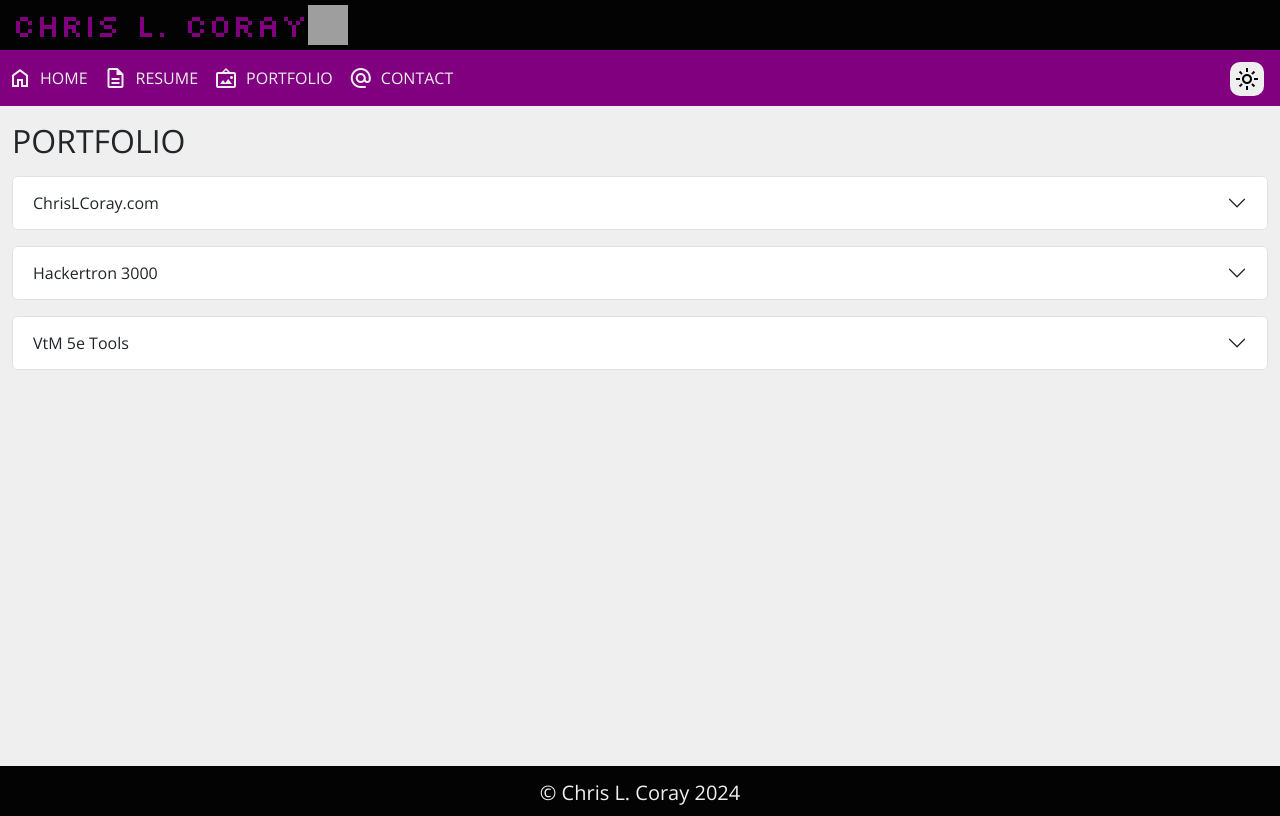
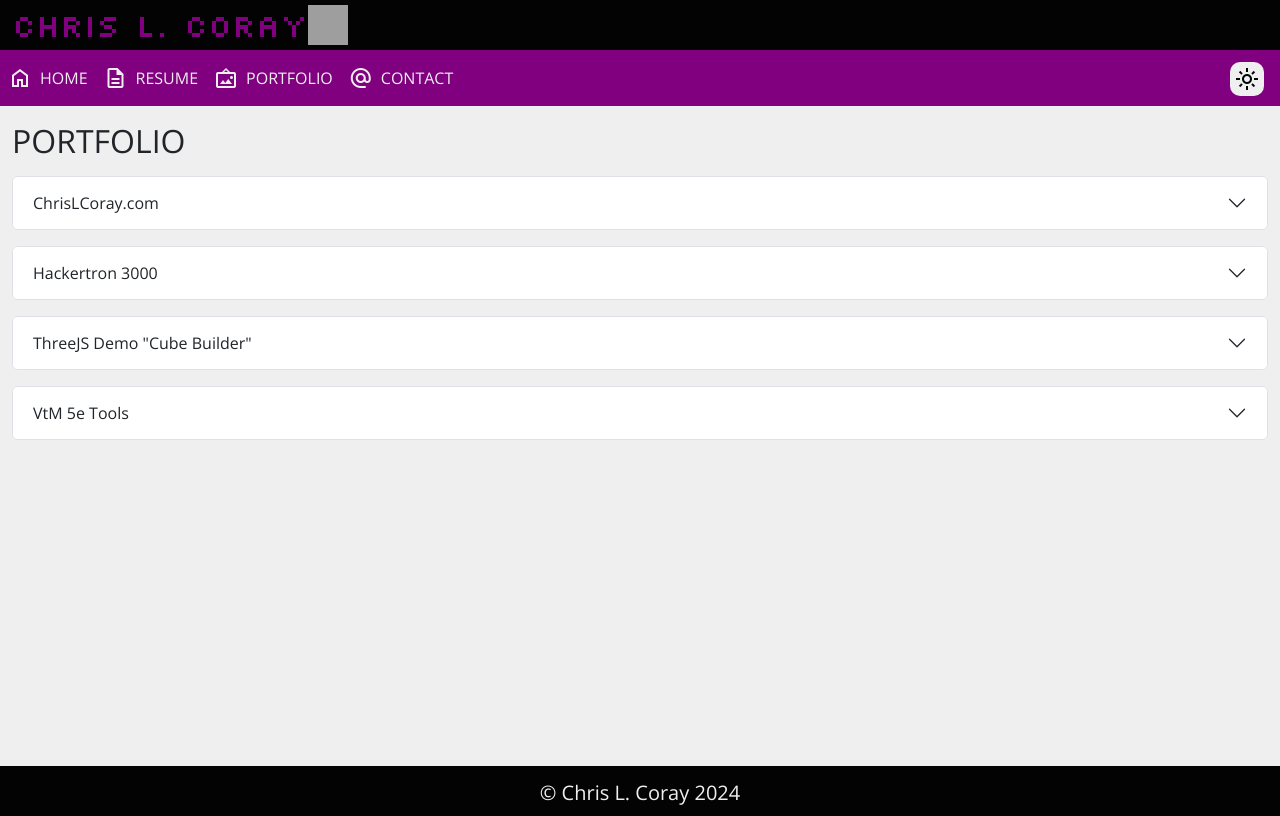
Before and after one commit to ChrisLCoray/chrislcoray_site, a React (Create React App) app: page /portfolio in a window 1280 px wide. Built offline with nearby package versions, Linux system fonts and the light colour scheme; grey boxes are pictures that could not be loaded.

Commit message:
Updated Portfolio view with ThreeJS demo info

```diff
--- a/src/components/Portfolio.js
+++ b/src/components/Portfolio.js
@@ -3,10 +3,12 @@ import Accordion from 'react-bootstrap/Accordion';
 import Button from 'react-bootstrap/Button';
 import Modal from 'react-bootstrap/Modal';
 
+import chrislcorayThumb from '../images/portfolio/chrislcoray_thumb.png';
+import chrislcorayFull from '../images/portfolio/chrislcoray_full.png';
 import hackerFull from '../images/portfolio/hackergame_full.png';
 import hackerThumb from '../images/portfolio/hackergame_thumb.png';
-import chrislcorayThumb from '../images/portfolio/chrislcoray_thumb.png';
-import chrislcorayFull from '../images/portfolio/chrislcoray_full.png';
+import threeJsDemoFull from '../images/portfolio/threejsdemo_full.png';
+import threeJsDemoThumb from '../images/portfolio/threejsdemo_thumb.png';
 import vtmThumb from '../images/portfolio/vtm5etools_thumb.png';
 import vtmFull from '../images/portfolio/vtm5etools_full.png';
 
@@ -34,6 +36,14 @@ export default function Portfolio() {
             description: `Small game based on Fallout 4's hacking mini-game by Bethesda Softworks, re-created in ReactJS. Note: Requires a mouse, only somewhat playable on mobile in Horizontal view and hasn't been optimized.`,
             code: 'https://github.com/ChrisLCoray/hackergame',
             link: 'https://hackergame.chrislcoray.com/'
+        },
+        {
+            name: 'ThreeJS Demo "Cube Builder"',
+            thumb_image: threeJsDemoThumb,
+            full_image: threeJsDemoFull,
+            description: `Demo app written in ThreeJS on ViteJS platform. The idea is the ability to add 3D objects (cubes, to keep it simple) to a scene and then edit them with real-time feedback. Works best on desktop/laptop, but I tried to format controls and mobile view to make it as usable as possible on mobile-landscape views.`,
+            code: 'https://github.com/ChrisLCoray/threejs-cube-builder',
+            link: 'https://cube-builder.chrislcoray.com/'
         },
         {
             name: 'VtM 5e Tools',
```
